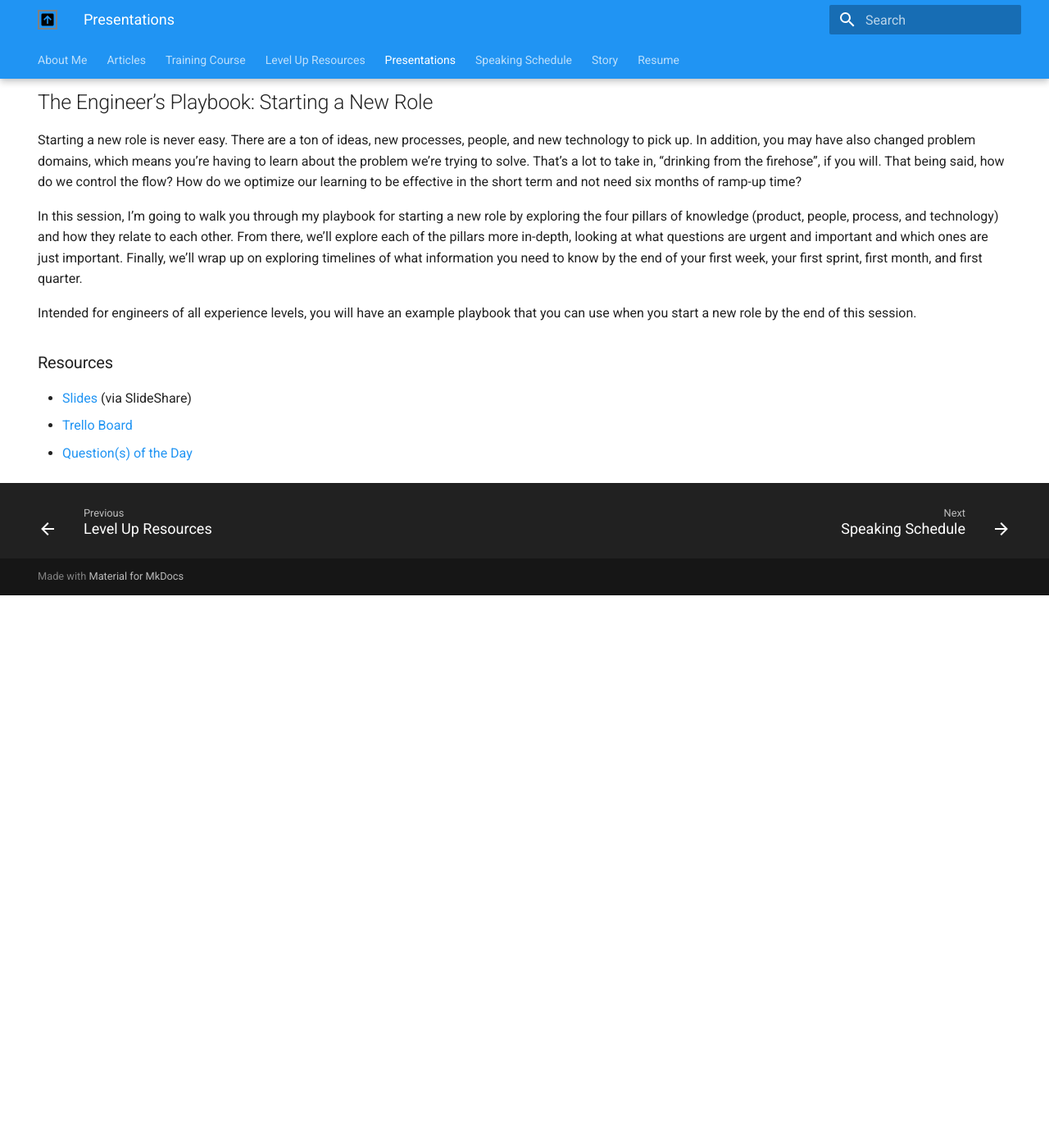
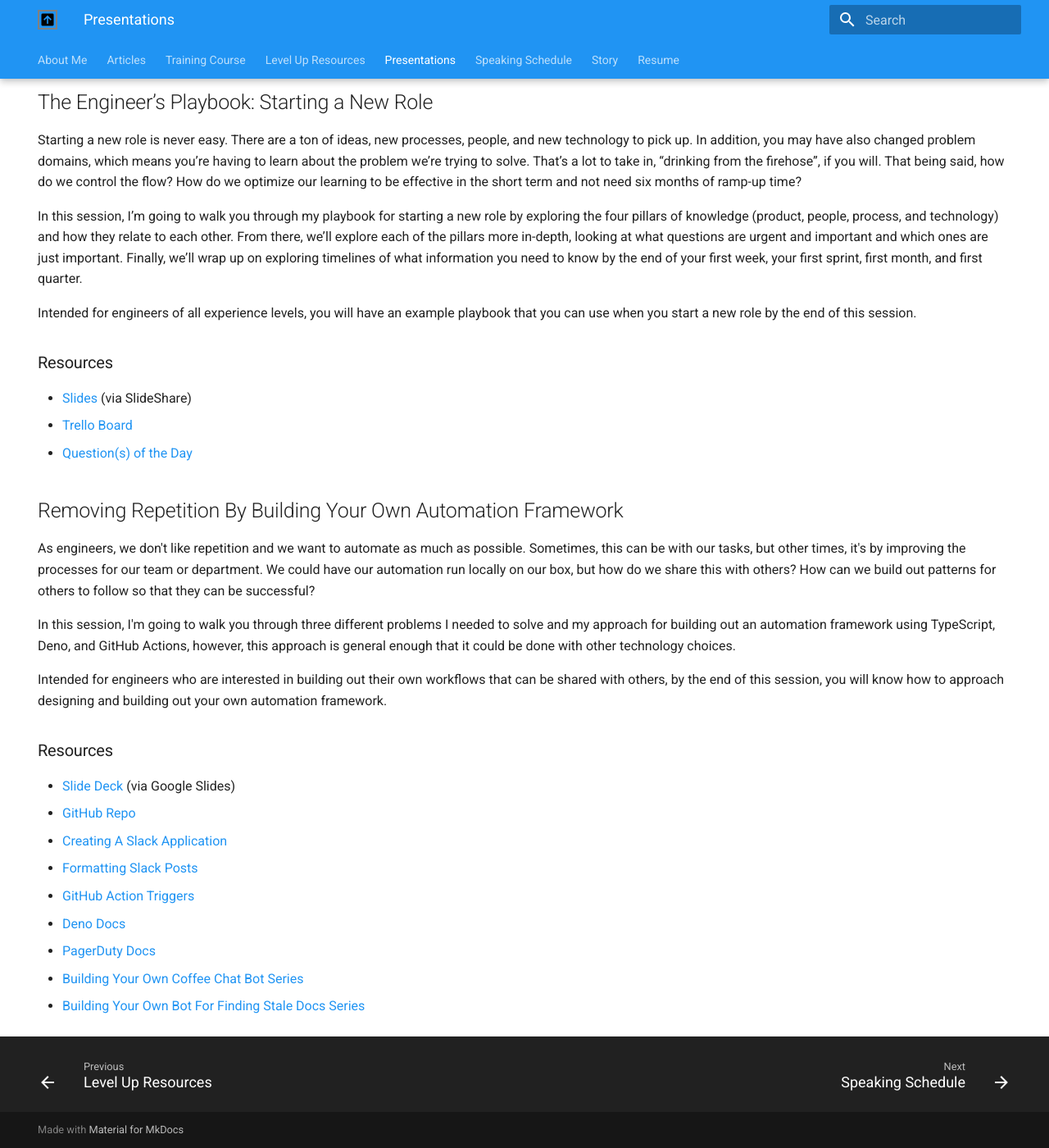
Before and after one commit to cameronpresley/blog, an MkDocs documentation site: the page built from docs/presentations.md, in a window 1280 px wide and 1400 px high, scrolled down 6196 px. Shown: the whole window at 82% size. Built offline with MkDocs 1.6.1 and Material for MkDocs 9.7.7, drawn with Linux system fonts in a browser that asks for light colours; plug-ins that fetch from the network failed and are left out; before the commit the page ends 6922 px from its top, so only the background shows below that.

Commit message:
Added resources for automation talk (#104)

```diff
--- a/docs/presentations.md
+++ b/docs/presentations.md
@@ -192,3 +192,23 @@ Intended for engineers of all experience levels, you will have an example playbo
 - [Slides](https://www.slideshare.net/CameronPresley/the-engineers-playbook-starting-a-new-role) (via SlideShare)
 - [Trello Board](https://trello.com/b/6JPBOHyR/engineers-playbook-starting-a-new-role)
 - [Question(s) of the Day](https://gist.github.com/cameronpresley/1fcdbca448717c5964890717826dce9f)
+
+
+## Removing Repetition By Building Your Own Automation Framework
+
+As engineers, we don't like repetition and we want to automate as much as possible. Sometimes, this can be with our tasks, but other times, it's by improving the processes for our team or department. We could have our automation run locally on our box, but how do we share this with others? How can we build out patterns for others to follow so that they can be successful?
+
+In this session, I'm going to walk you through three different problems I needed to solve and my approach for building out an automation framework using TypeScript, Deno, and GitHub Actions, however, this approach is general enough that it could be done with other technology choices.
+
+Intended for engineers who are interested in building out their own workflows that can be shared with others, by the end of this session, you will know how to approach designing and building out your own automation framework.
+
+### Resources
+- [Slide Deck](https://docs.google.com/presentation/d/1bk8Z-jrLIO0zcvuHhe5bAjTK_1I4edZW_LN16SagTuw/edit?usp=sharing) (via Google Slides)
+- [GitHub Repo](https://github.com/cameronpresley/automation-framework)
+- [Creating A Slack Application](https://api.slack.com/quickstart)
+- [Formatting Slack Posts](https://api.slack.com/block-kit)
+- [GitHub Action Triggers](https://docs.github.com/en/actions/writing-workflows/choosing-when-your-workflow-runs/events-that-trigger-workflows)
+- [Deno Docs](https://docs.deno.com/runtime/getting_started/installation/)
+- [PagerDuty Docs](https://developer.pagerduty.com/api-reference/)
+- [Building Your Own Coffee Chat Bot Series](./articles/posts/having-coffee-with-deno-part1.md)
+- [Building Your Own Bot For Finding Stale Docs Series](./articles/posts/automating-doc-freshness-finding-stale-docs.md)
```
Also changed, not shown: docs/speaking-schedule.md (+1 -1 lines).
